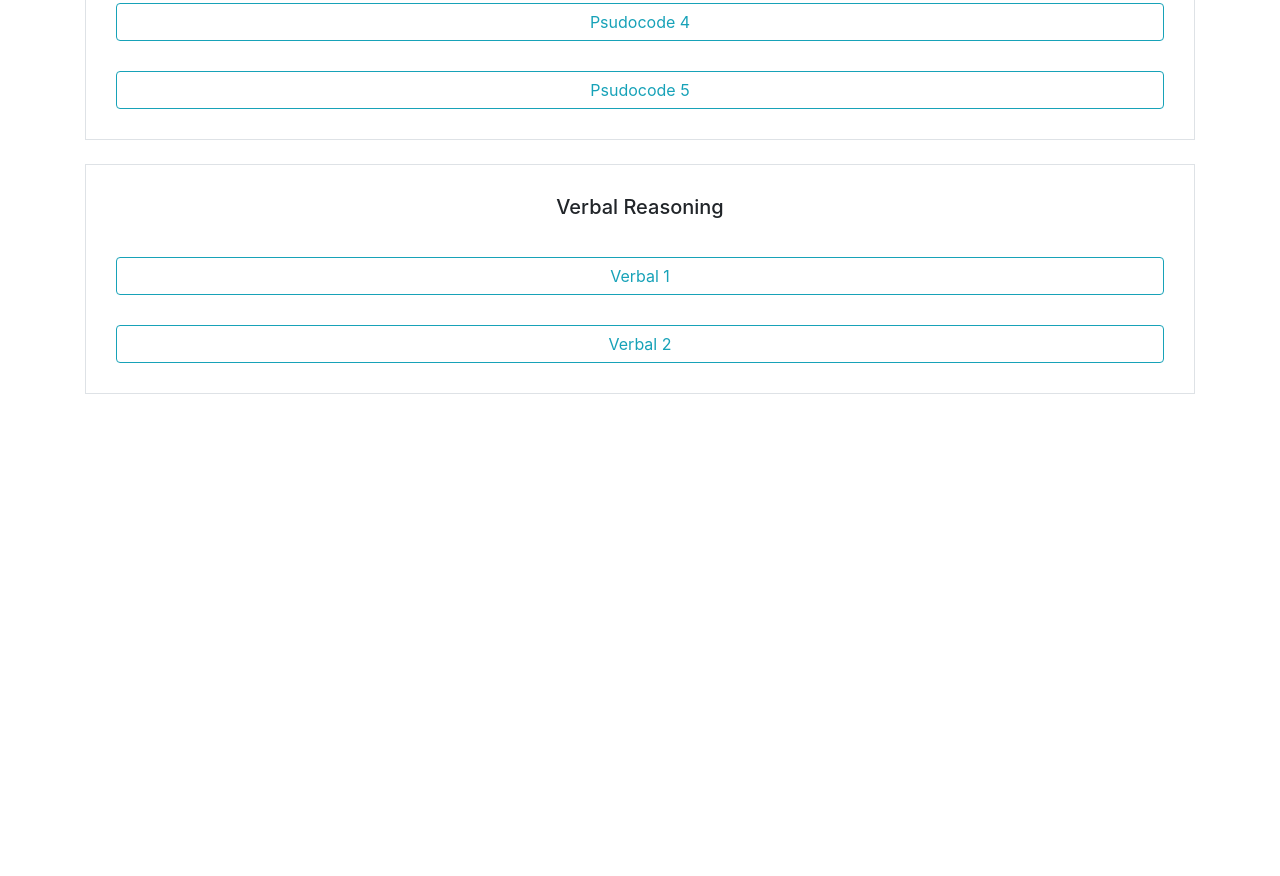
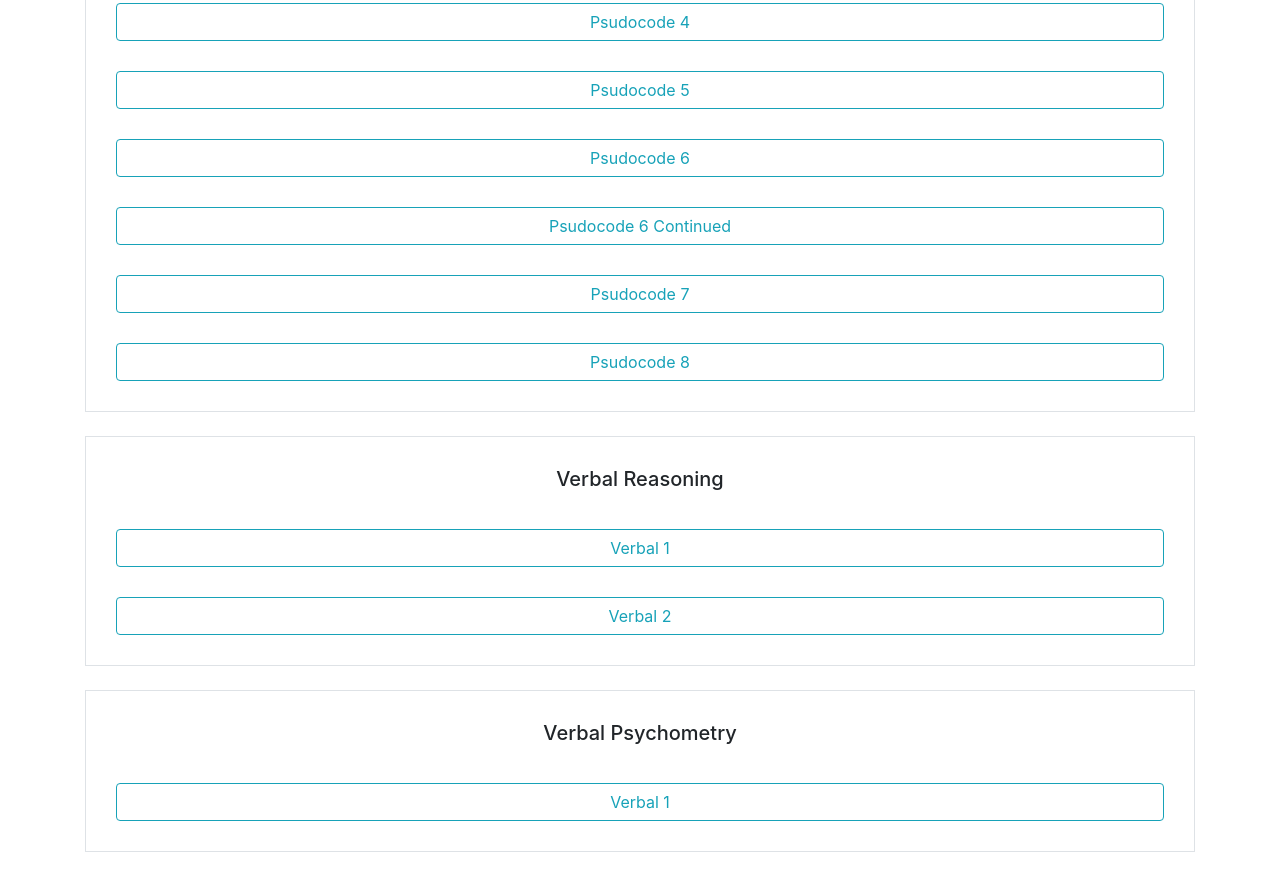
Before and after one commit to sparkteamgames/placement-training, a website: page capgemini-training.html in a window 1280 px wide. Shown: the part 478-1354 px from the top of the page. Before the commit the page ends 896 px from the top, so only its background shows below. Drawn offline with Linux system fonts and the light colour scheme.

Commit message:
Update capgemini-training.html

```diff
--- a/capgemini-training.html
+++ b/capgemini-training.html
@@ -65,6 +65,14 @@
                   <a class="btn btn-outline-info btn-block" href="https://youtu.be/pviMf94UgGs" target="_blank">Psudocode 4</a>
                 <br>
                   <a class="btn btn-outline-info btn-block" href="https://youtu.be/Ws0AVykszRg" target="_blank">Psudocode 5</a>
+                <br>
+                  <a class="btn btn-outline-info btn-block" href="https://youtu.be/cp0CLMe4ZTg" target="_blank">Psudocode 6</a>
+                <br>
+                  <a class="btn btn-outline-info btn-block" href="https://youtu.be/ECqMbGnXrOg" target="_blank">Psudocode 6 Continued</a>
+                <br>
+                  <a class="btn btn-outline-info btn-block" href="https://youtu.be/kMOgvqMkPes" target="_blank">Psudocode 7</a>
+                <br>
+                  <a class="btn btn-outline-info btn-block" href="https://youtu.be/xRGilAhl8_8" target="_blank">Psudocode 8</a>
             </div>
             <br>
             <div class="lead border" style="padding: 30px;">
@@ -72,6 +80,11 @@
                   <a class="btn btn-outline-info btn-block" href="https://youtu.be/0rYuJrRYmpI" target="_blank">Verbal 1</a>
                   <br>
                   <a class="btn btn-outline-info btn-block" href="https://youtu.be/1jjpqnB6UKU" target="_blank">Verbal 2</a>
+            </div>
+            <br>
+            <div class="lead border" style="padding: 30px;">
+                <h5>Verbal Psychometry</h5><br>
+                  <a class="btn btn-outline-info btn-block" href="https://youtu.be/Tw1txYAAr08" target="_blank">Verbal 1</a>
             </div>
         </div>
       </div>
```
